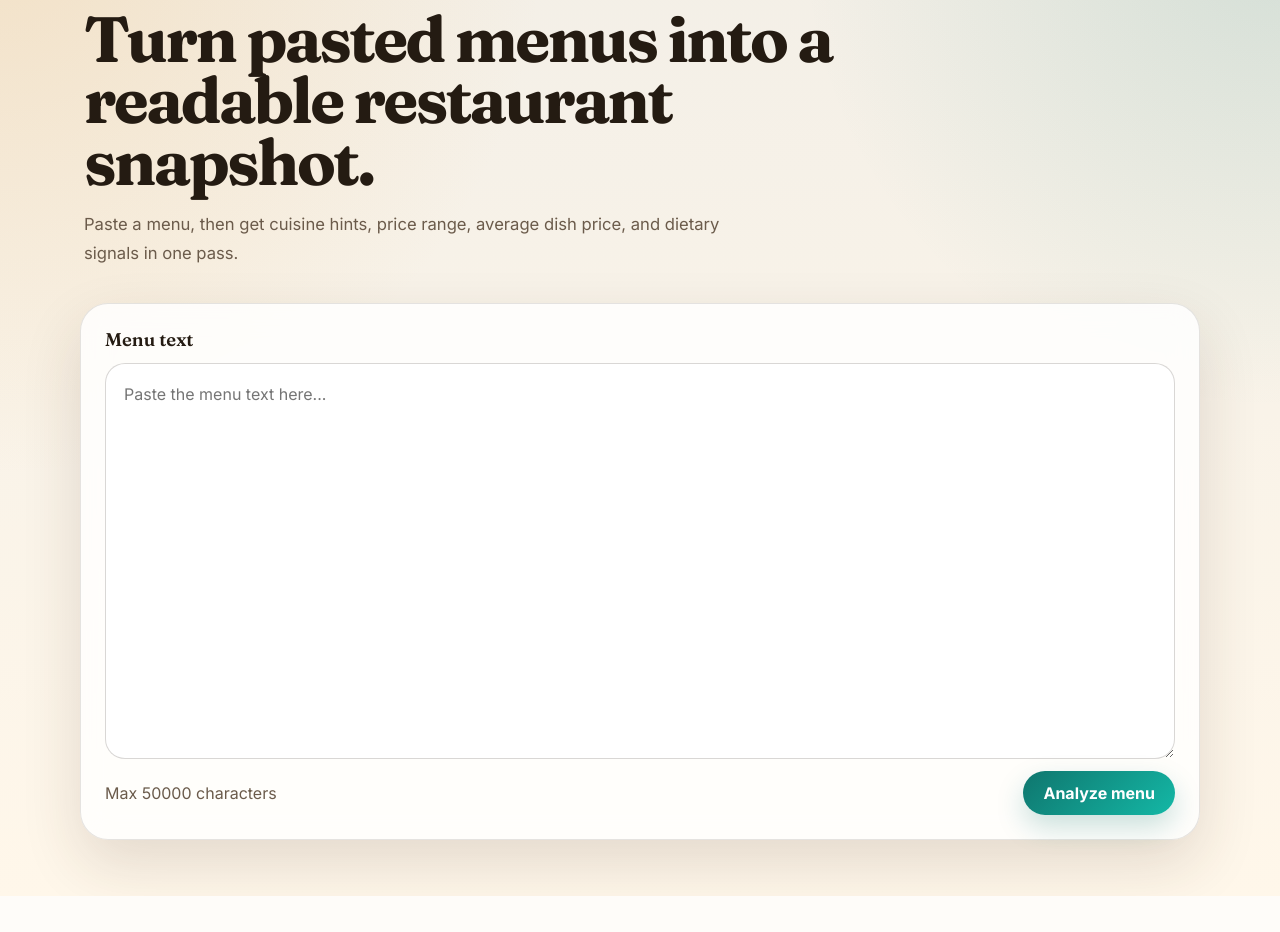
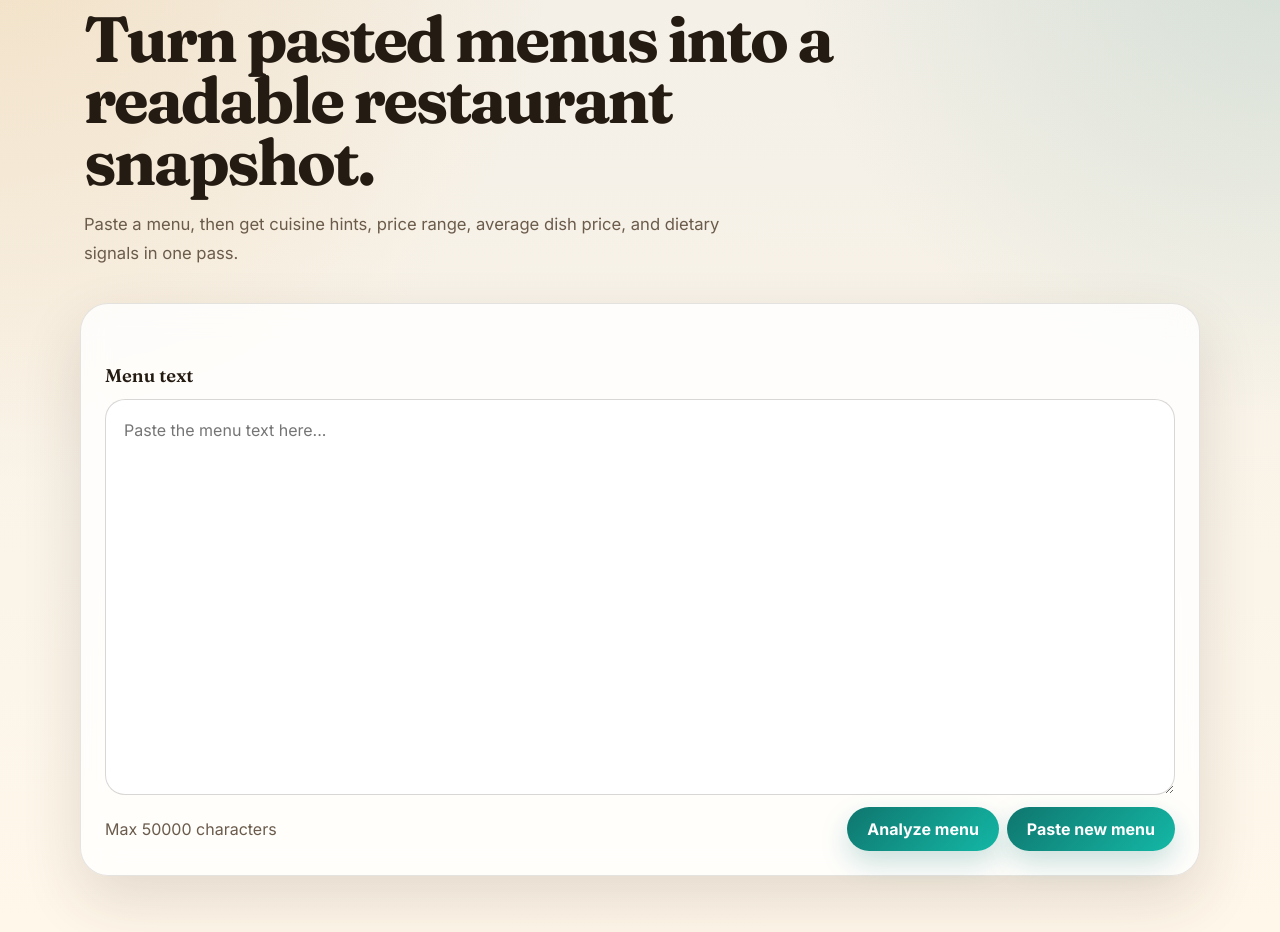
Before and after one commit to mcrawford2/menu.decoder, a Flask app: page / in a window 1280 px wide. Shown: the part 71-1003 px from the top of the page. Before the commit the page ends 967 px from the top, so only its background shows below. Run offline with Flask 3, Linux system fonts and the light colour scheme.

Commit message:
final changes after gallery, spacing fixes and new menu button

```diff
--- a/static/style.css
+++ b/static/style.css
@@ -74,6 +74,7 @@ body {
 }
 
 .menu-form {
+  margin-top: 36px;
   display: grid;
   gap: 12px;
 }
@@ -117,6 +118,12 @@ textarea:focus {
   color: var(--muted);
 }
 
+.button-group {
+  display: flex;
+  gap: 8px;
+  flex-wrap: wrap;
+}
+
 button {
   border: 0;
   border-radius: 999px;
@@ -146,7 +153,7 @@ button:hover {
 }
 
 .results {
-  margin-top: 28px;
+  margin-top: 0;
   display: grid;
   gap: 20px;
 }
--- a/templates/index.html
+++ b/templates/index.html
@@ -30,7 +30,7 @@
 
         {% if result %}
           {% set summary = result.restaurant_summary %}
-          <section class="results">
+          <section id="results" class="results">
             <div class="results-header">
               <h2>Results</h2>
               <p>Restaurant overview and summary signals.</p>
@@ -72,7 +72,7 @@
           </section>
         {% endif %}
 
-        <form method="post" class="menu-form">
+        <form method="post" class="menu-form" id="menuForm">
           <label for="menu_text">Menu text</label>
           <textarea
             id="menu_text"
@@ -83,9 +83,33 @@
           >{{ menu_text }}</textarea>
           <div class="form-meta">
             <span>Max {{ max_length }} characters</span>
-            <button type="submit">Analyze menu</button>
+            <div class="button-group">
+              <button type="submit">Analyze menu</button>
+              <button type="button" id="newMenuBtn">Paste new menu</button>
+            </div>
           </div>
         </form>
+        <script>
+          (function () {
+            var newMenuBtn = document.getElementById('newMenuBtn');
+            var menuText = document.getElementById('menu_text');
+            var results = document.getElementById('results');
+            var alertEl = document.querySelector('.alert');
+
+            newMenuBtn.addEventListener('click', function () {
+              if (menuText) {
+                menuText.value = '';
+                menuText.focus();
+              }
+              if (results) {
+                results.style.display = 'none';
+              }
+              if (alertEl) {
+                alertEl.style.display = 'none';
+              }
+            });
+          })();
+        </script>
       </section>
     </main>
   </body>
```
